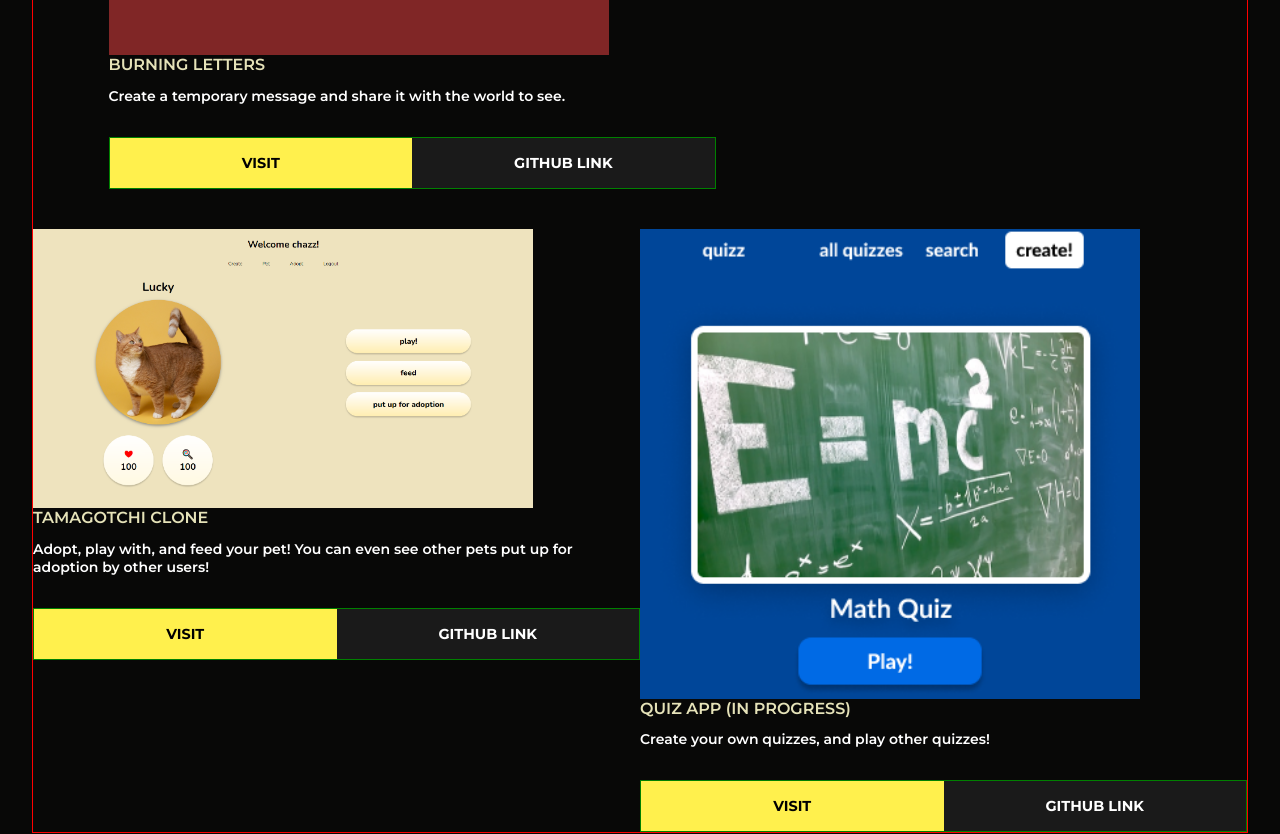
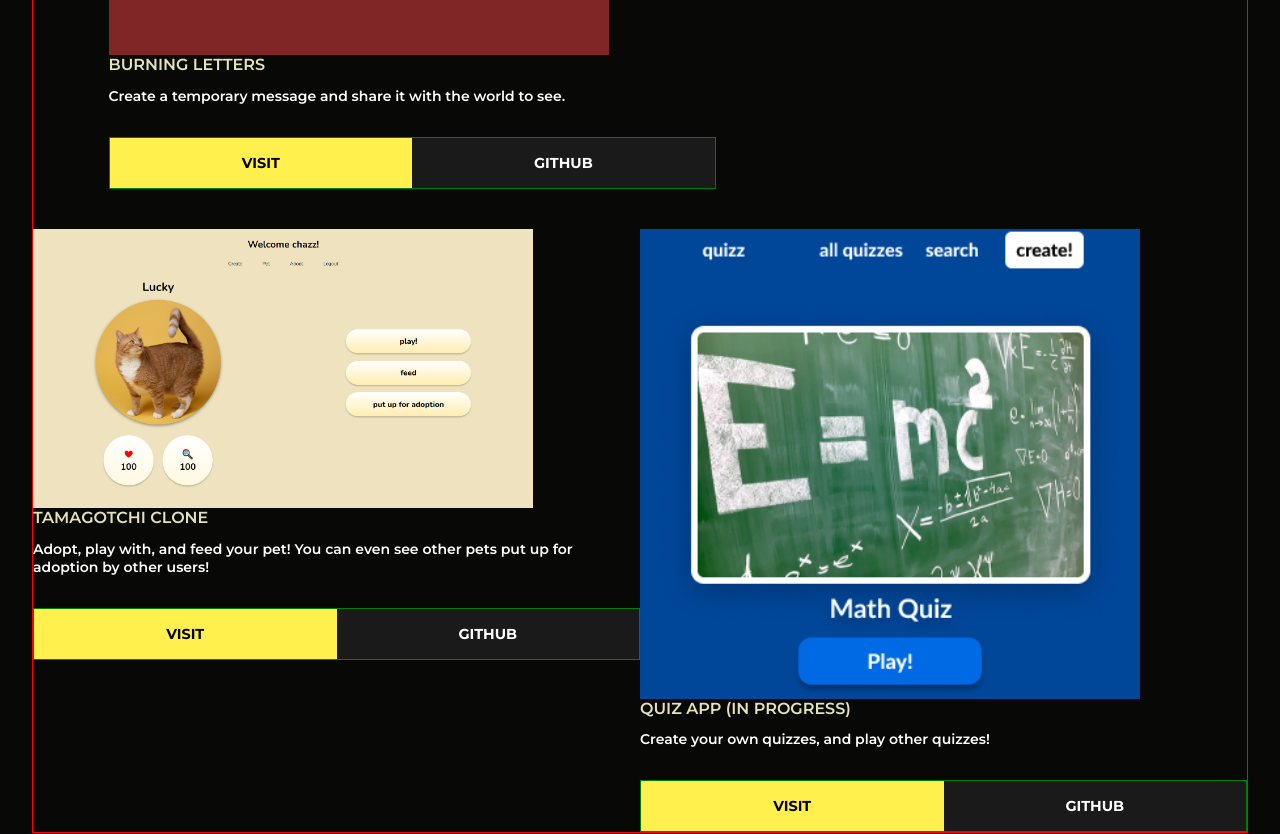
Before and after one commit to czcarrizales/react-portfolio, a React (Create React App) app: page / in a window 1280 px wide. Shown: the part 1100-1934 px from the top of the page. Built offline with nearby package versions, Linux system fonts and the light colour scheme.

Commit message:
change text for github links

```diff
--- a/src/components/Showcase.js
+++ b/src/components/Showcase.js
@@ -9,7 +9,7 @@ export default function Showcase(props) {
             <p>{props.text}</p>
             <div className="showcase-links">
             <a className="link" href={props.websiteLink}>Visit</a>
-            <a href={props.githubLink} className="link githubLink">Github Link</a>
+            <a href={props.githubLink} className="link githubLink">Github</a>
             </div>
 
         </div>
```
